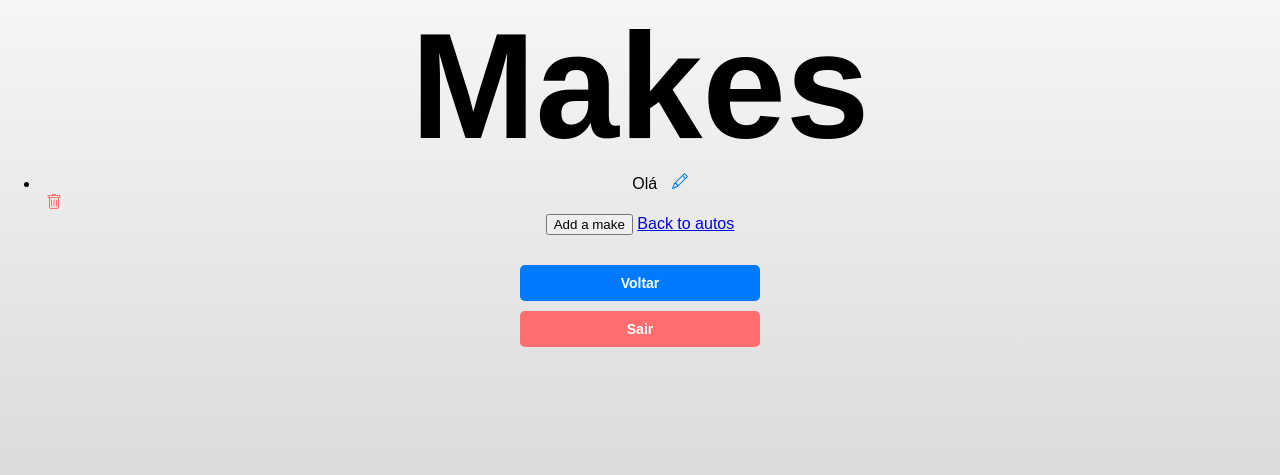
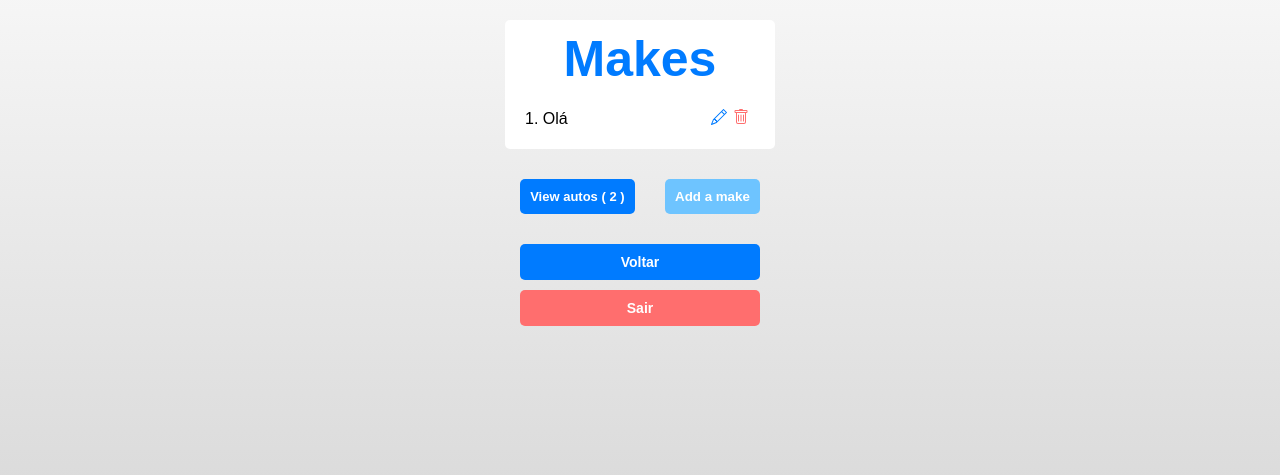
Before and after one commit to paulorosadodev/AutoCRUD, a Django app: page /crud/makes/ in a window 1280 px wide. Shown: the part 170-645 px from the top of the page. Run offline with Django 5.2, Linux system fonts and the light colour scheme; a user stored in the database is signed in; data comes from the database, SQL or seed files in the repository; both versions use the stored data as it was after the commit.

Commit message:
styling makes page

```diff
--- a/auto/autocrud/templates/makelist.html
+++ b/auto/autocrud/templates/makelist.html
@@ -2,16 +2,19 @@
 
 {% block content %}
 
-<h1>Makes</h1>
-
 {% if makes %}
-<ul>
+<div style="margin-top: 20px; background-color: white; padding: 10px 20px; border-radius: 5px; display: inline-block; width: 230px;">
+    <h1 style="font-size: 50px; margin: 0px 0px 20px 0px; color: #007bff;">Makes</h1>
+    <ul style="list-style-type: none; padding: 0; text-align: center;">
         {% for make in makes %}
-    <li>
-        {{ make.name }}
-        <a href="{% url 'autocrud:make_update' make.id %}" class="edit"><svg xmlns="http://www.w3.org/2000/svg" width="16" height="16" fill="currentColor" class="bi bi-pencil" viewBox="0 0 16 16">
+                <li style="margin-bottom: 10px; display: flex; align-items: center; justify-content: space-between;">
+                    {{ forloop.counter }}. {{ make.name }}
+                    <div style="display: flex; align-items: center; ">
+                        <a href="{% url 'autocrud:make_update' make.id %}" class="edit">
+                            <svg xmlns="http://www.w3.org/2000/svg" width="16" height="16" fill="currentColor" class="bi bi-pencil" viewBox="0 0 16 16">
                                 <path d="M12.146.146a.5.5 0 0 1 .708 0l3 3a.5.5 0 0 1 0 .708l-10 10a.5.5 0 0 1-.168.11l-5 2a.5.5 0 0 1-.65-.65l2-5a.5.5 0 0 1 .11-.168zM11.207 2.5 13.5 4.793 14.793 3.5 12.5 1.207zm1.586 3L10.5 3.207 4 9.707V10h.5a.5.5 0 0 1 .5.5v.5h.5a.5.5 0 0 1 .5.5v.5h.293zm-9.761 5.175-.106.106-1.528 3.821 3.821-1.528.106-.106A.5.5 0 0 1 5 12.5V12h-.5a.5.5 0 0 1-.5-.5V11h-.5a.5.5 0 0 1-.468-.325"/>
-        </svg></a>
+                            </svg>
+                        </a>
                         <form action="{% url 'autocrud:make_delete' make.id %}" method="POST">
                             {% csrf_token %}
                             <button type="submit" class="delete" style="border: none; background-color: transparent; display: block;">
@@ -21,14 +24,19 @@
                                 </svg>
                             </button>
                         </form>
+                    </div>
                 </li>
                 {% endfor %}
         </ul>
+    </div>
 {% else %}
-<p>There are no makes in the library.</p>
+<div style="margin-top: 20px; background-color: white; padding: 10px 20px; border-radius: 5px; display: inline-block;">
+    <h1 style="font-size: 50px; color: #007bff;">Makes</h1>
+    <p style="margin-top: 10px;">There are no makes in the library.</p>
+    <p style="margin-top: 10px;">
+    </p>
+</div>
 {% endif %}
-
-<button id="openModalBtn">Add a make</button>
 
 <div id="myModal" class="modal">
 <div class="modal-content">
@@ -43,7 +51,9 @@
     </form>
 </div>
 </div>
-
-<a href="{% url 'autocrud:autos' %}">Back to autos</a>
+<p style="margin-top: 30px;">
+    <a href="{% url 'autocrud:autos' %}" class="viewmakes">View autos ( {{ autoCount }} )</a>
+    <button class="plus" id="openModalBtn" style="padding: 10px; margin-left: 26px;">Add a make</button>
+</p>
 
 {% endblock %}
--- a/auto/autocrud/views.py
+++ b/auto/autocrud/views.py
@@ -60,7 +60,7 @@ def autos(request):
         makeCount = Make.objects.filter(user_id=user_id).count()
         makes = Make.objects.filter(user_id=user_id)
         autos = Auto.objects.filter(user_id=user_id)
-        return render(request, 'autolist.html', {'makeCount': makeCount, 'makes': makes, 'autos': autos})
+        return render(request, 'autolist.html', {'makeCount': makeCount, 'makes': makes, 'autos': autos })
     # else:
     #   return redirect('login')
 
@@ -72,7 +72,8 @@ def makes(request):
     else:
         user_id = request.user.id
         makes = Make.objects.filter(user_id=user_id)
-        return render(request, 'makelist.html', {'makes': makes})
+        autoCount = Auto.objects.filter(user_id=user_id).count()
+        return render(request, 'makelist.html', {'makes': makes, 'autoCount': autoCount })
 
 @login_required(login_url='/crud/login/')
 def auto_create(request):
@@ -94,7 +95,7 @@ def auto_update(request, autoid):
         user_id = request.user.id
         makes = Make.objects.filter(user_id=user_id)
         makeCount = Make.objects.filter(user_id=user_id).count()
-        return render(request, 'updateauto.html', {'auto': auto, 'makes': makes, 'makeCount': makeCount})
+        return render(request, 'updateauto.html', {'auto': auto, 'makes': makes, 'makeCount': makeCount })
     else:
         return HttpResponse('Update')
 
```
Also changed, not shown: auto/db.sqlite3. Lines whose indentation alone changed are shown as unchanged.
